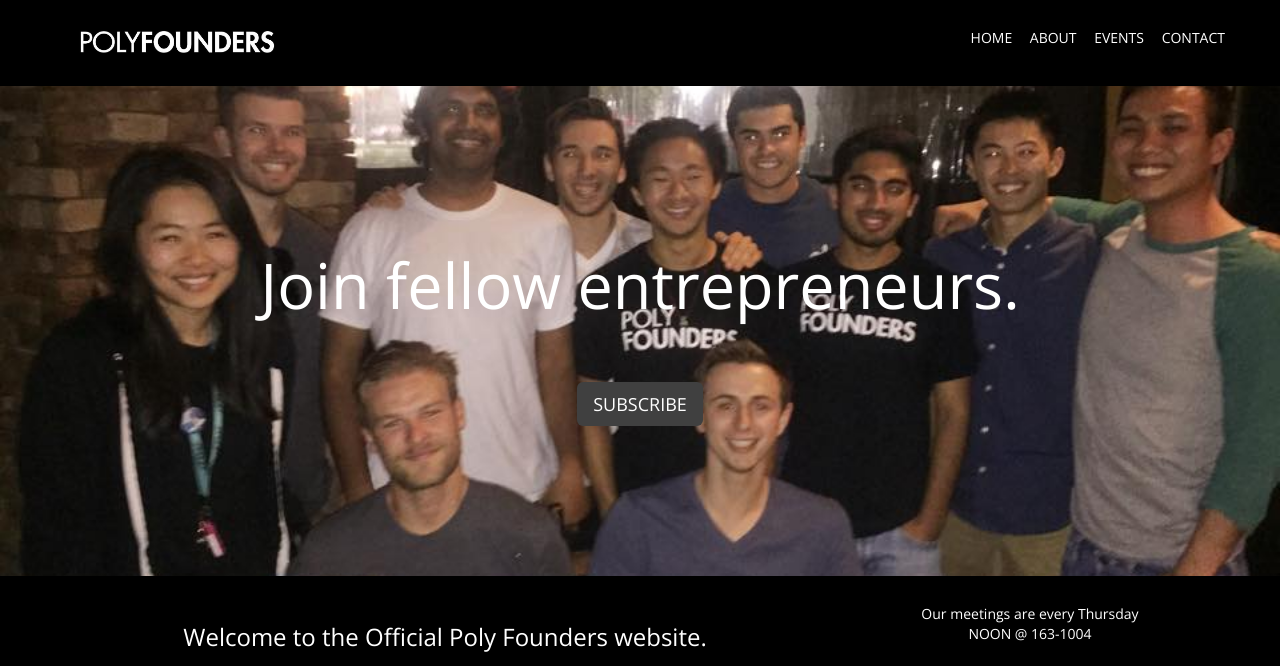
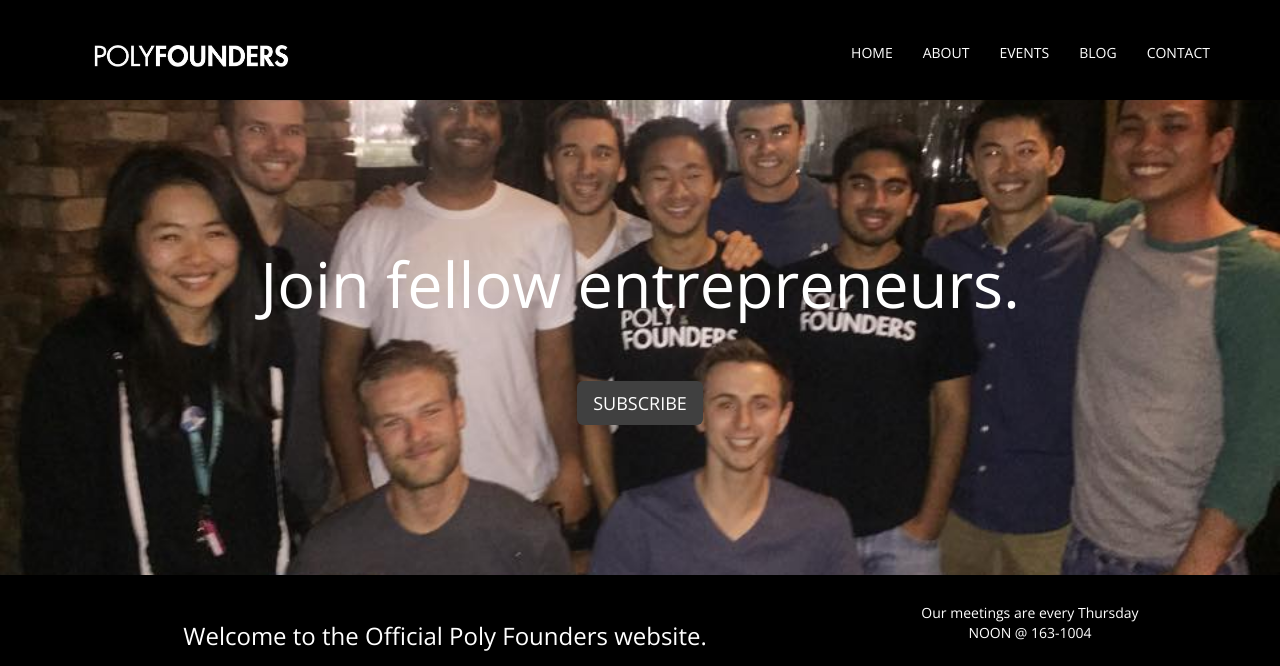
Before and after one commit to Cnibungco/polyfounders, a plain HTML site: page index.html in a window 1280 px wide. Shown: the top 666 px of the page. Drawn offline with nearby package versions, Linux system fonts and the light colour scheme.

Commit message:
more changes

```diff
--- a/index.html
+++ b/index.html
@@ -5,6 +5,7 @@
 	<meta content='width=device-width, initial-scale=1.0, user-scalable=no' name='viewport'>
 	<meta content='IE=edge,chrome=1' http-equiv='X-UA-Compatible'>
 	<link href="https://maxcdn.bootstrapcdn.com/bootstrap/3.3.2/css/bootstrap.min.css", rel="stylesheet">
+  <link rel="stylesheet" href="https://maxcdn.bootstrapcdn.com/font-awesome/4.4.0/css/font-awesome.min.css">
   <title>Poly Founders</title>
   <link href='http://fonts.googleapis.com/css?family=Open+Sans:400,700,800,300' rel='stylesheet' type='text/css'>
   <link href='style.css' rel='stylesheet' type='text/css'>
@@ -16,21 +17,19 @@
       <div class="container">
         <div class="navbar-header">
           <button type="button" class="navbar-toggle collapsed" data-toggle="collapse" data-target="#navbar" aria-expanded="false" aria-controls="navbar">
-            <span class="sr-only">Toggle navigation</span>
-            <span class="icon-bar"></span>
-            <span class="icon-bar"></span>
-            <span class="icon-bar"></span>
+            <i class="fa fa-bars"></i>
           </button>
           <a href="http://www.polyfounders.com"><img src='images/logo-white.jpg'></a>
         </div>
         <div id="navbar" class="navbar-collapse collapse">
-          <div class="navbar-right">
-            <a href="/">Home</a>
-	          <a href="#about">About</a>
-	          <a href="#">Events</a>
-						<!--<a href="#">Blog</a>-->
-	          <a href="mailto:info@polyfounders.com">Contact</a>
-        </div><!--/.navbar-collapse -->
+          <ul class="nav navbar-nav navbar-right">
+            <li><a href="#">Home</a></li>
+            <li><a href="#about">About</a></li>
+            <li><a href="#">Events</a></li>
+            <li><a href="#">Blog</a></li>
+            <li><a href="mailto:info@polyfounders.com">Contact</a></li>
+          </ul>
+        </div>
       </div>
     </nav>
 
@@ -142,5 +141,7 @@
 	 	 	</div>
   	</div>
 
+    <script src="https://ajax.googleapis.com/ajax/libs/jquery/1.11.3/jquery.min.js"></script>
+    <script src="https://maxcdn.bootstrapcdn.com/bootstrap/3.3.5/js/bootstrap.min.js"></script>
   </body>
 </html>
--- a/style.css
+++ b/style.css
@@ -7,7 +7,7 @@
 }
 body {
   font-family: 'Open Sans', sans-serif;
-  padding-top: 80px;
+  padding-top: 79px;
 }
 
 .cust-pad {
@@ -15,18 +15,26 @@ body {
 }
 
 .navbar {
-  padding: 2em 0 2em 0;
+  padding: 2em 0 1.5em 0;
   background-color: #000;
   text-transform: uppercase;
-
 } .navbar .navbar-header {
   margin-left: 0.5em;
 } .navbar img {
   max-width: 200px;
-} .navbar .navbar-right a {
+} .navbar a {
   padding-left: 1em;
   color: white;
-}
+} .navbar .fa-bars {
+  color: white;
+  font-size: 2em;
+  margin-left: -2em;
+} .navbar a:hover {
+   color: black;
+   background-color: black;
+ } .navbar img {
+    margin-bottom: -2.5em;
+ }
 
 .jumbotron {
   background-image: url('images/about.jpg');
```
